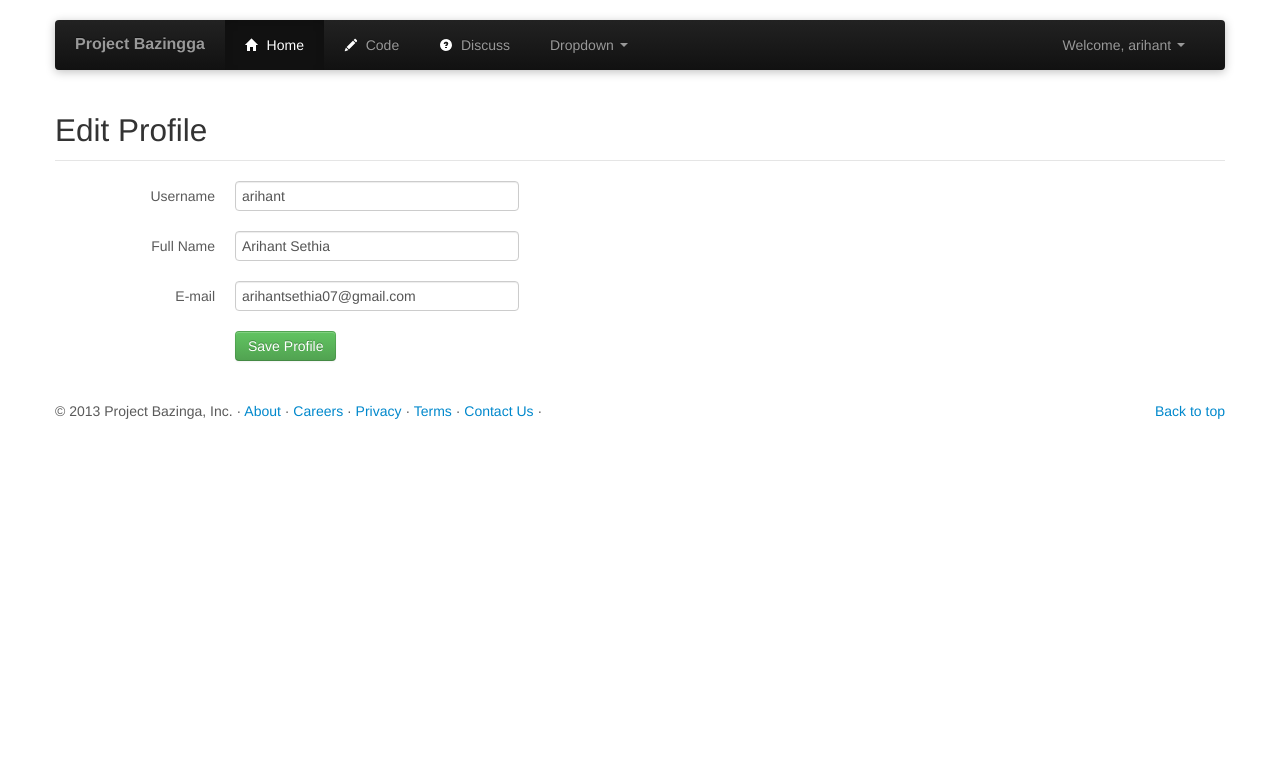
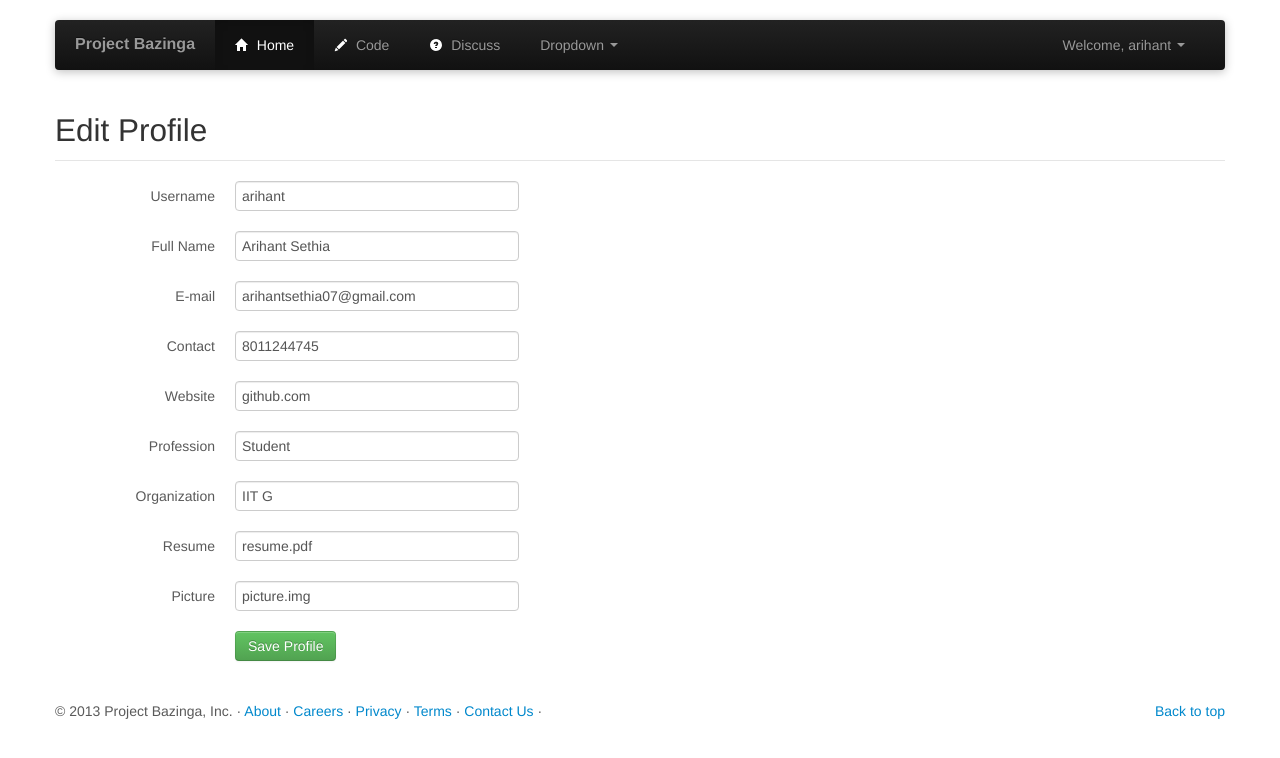
Before and after one commit to arihantsethia/ProjectBazinga, a Flask app: page /profile/edit in a window 1280 px wide. Shown: the top 758 px of the page. Run offline with Flask 2, Linux system fonts and the light colour scheme; a user stored in the database is signed in; data comes from the database, SQL or seed files in the repository; some libraries are stand-ins or nearby versions.

Commit message:
Profile Integration

```diff
--- a/schema.sql
+++ b/schema.sql
@@ -1,5 +1,5 @@
-CREATE TABLE users ("user_id" INTEGER PRIMARY KEY AUTOINCREMENT NOT null,"username" TEXT NOT null, "pass" TEXT NOT null,"email" TEXT, "name" TEXT, "pic" BLOB );
 CREATE TABLE contest ("contest_id" INTEGER PRIMARY KEY  AUTOINCREMENT  NOT NULL  UNIQUE , "start_time" DATETIME, "end_time" DATETIME, "name" TEXT NOT NULL , "company" TEXT NOT NULL , "description" TEXT NOT NULL , "owner" INTEGER NOT NULL);
+;
 CREATE TABLE contest_questions (
     "question_id" INTEGER PRIMARY KEY AUTOINCREMENT NOT NULL,
     "contest_id" INTEGER NOT NULL,
@@ -12,8 +12,20 @@ CREATE TABLE submission_testcase (id INTEGER PRIMARY KEY, testcase_id INTEGER, s
 CREATE TABLE submissions (points INTEGER, lang TEXT, code TEXT, id INTEGER PRIMARY KEY, user_id INTEGER, submission_time DATETIME);
 CREATE TABLE "follow" ("follower" INTEGER, "following" INTEGER);
 CREATE TABLE "history" ("user_id" INTEGER, "q_id" INTEGER, "status" TEXT DEFAULT Accepted);
-CREATE TABLE sqlite_sequence(name,seq);
-INSERT INTO users VALUES(0,'arihant','arihant','arihantsethia07@gmail.com','Arihant Sethia','Hone your skills');
+CREATE TABLE "users" (
+    "user_id" INTEGER PRIMARY KEY NOT NULL,
+    "username" TEXT UNIQUE NOT NULL,
+    "password" TEXT NOT NULL,
+    "email" TEXT NOT NULL,
+    "name" TEXT NOT NULL,
+    "contact" TEXT,
+    "profession" TEXT,
+    "organization" TEXT,
+    "website" TEXT,
+    "picture" BLOB,
+    "resume" BLOB
+);
+INSERT INTO users VALUES(0,'arihant','arihant','arihantsethia07@gmail.com','Arihant Sethia','8011244745','Student','IIT G','github.com','picture.img','resume.pdf');
 INSERT INTO contest VALUES(0,'1990-1-1 00:00:00','2099-1-1 00:00:00','Practice','Bazinga','Hone your skills',0);
 INSERT INTO contest VALUES(1,'1995-1-1 00:00:00','2014-1-1 00:00:00','InterIIT','Bazinga','Inter IIT coding challenge',0);
 INSERT INTO contest VALUES(2,'1995-1-1 00:00:00','2011-1-1 00:00:00','CodeSprint','Bazinga','Death Race',0);
--- a/templates/header.html
+++ b/templates/header.html
@@ -41,7 +41,7 @@
               <span class="icon-bar"></span>
               <span class="icon-bar"></span>
             </button>
-            <a class="brand" href="#">Project Bazingga</a>
+            <a class="brand" href="/">Project Bazinga</a>
             <!-- Responsive Navbar Part 2: Place all navbar contents you want collapsed withing .navbar-collapse.collapse. -->
             <div class="nav-collapse collapse">
               <ul class="nav">
--- a/templates/profile.html
+++ b/templates/profile.html
@@ -8,7 +8,7 @@
 	</div>
 	{% if flag==1 %}
 	<a href="/profile/edit">edit</a>
-	<a href="profile/follow">stalking mode</a>
+	<a href="/profile/follow">stalking mode</a>
 	{% endif %}
 	{% if flag==0 %}
 	<h2><a href="/follow_unfollow/{{user.user_id}}/0">unfollow</a></h2>
--- a/templates/profile_edit.html
+++ b/templates/profile_edit.html
@@ -17,7 +17,7 @@
       </div>
 
       <div class="control-group">
-        <!-- Username -->
+        <!-- Fullname -->
         <label class="control-label"  for="name">Full Name</label>
         <div class="controls">
           <input type="text" id="name" name="name"  value="{{ user.name }}" class="input-xlarge">
@@ -31,6 +31,56 @@
           <input type="text" id="email" name="email"  value="{{ user.email }}" class="input-xlarge">
         </div>
       </div>
+
+
+      <div class="control-group">
+        <!-- Contact -->
+        <label class="control-label" for="contact">Contact</label>
+        <div class="controls">
+          <input type="text" id="contact" name="contact"  value="{{ user.contact }}" class="input-xlarge">
+        </div>
+      </div>
+
+      <div class="control-group">
+        <!-- Website -->
+        <label class="control-label" for="website">Website</label>
+        <div class="controls">
+          <input type="text" id="webiste" name="website"  value="{{ user.website }}" class="input-xlarge">
+        </div>
+      </div>
+
+      <div class="control-group">
+        <!-- Profession -->
+        <label class="control-label" for="website">Profession</label>
+        <div class="controls">
+          <input type="text" id="profession" name="profession"  value="{{ user.profession }}" class="input-xlarge">
+        </div>
+      </div>
+
+      <div class="control-group">
+        <!-- Organization -->
+        <label class="control-label" for="organization">Organization</label>
+        <div class="controls">
+          <input type="text" id="organization" name="organization"  value="{{ user.organization }}" class="input-xlarge">
+        </div>
+      </div>
+
+      <div class="control-group">
+        <!-- Resume -->
+        <label class="control-label" for="resume">Resume</label>
+        <div class="controls">
+          <input type="text" id="resume" name="resume"  value="{{ user.resume}}" class="input-xlarge">
+        </div>
+      </div>
+
+      <div class="control-group">
+        <!-- Profile Picture -->
+        <label class="control-label" for="picture">Picture</label>
+        <div class="controls">
+          <input type="text" id="picture" name="picture"  value="{{ user.picture}}" class="input-xlarge">
+        </div>
+      </div>
+
       <div class="control-group">
         <!-- Button -->
         <div class="controls">
```
Also changed, not shown: templates/follow.html (+6 -1 lines), database.db, 5 other files.
